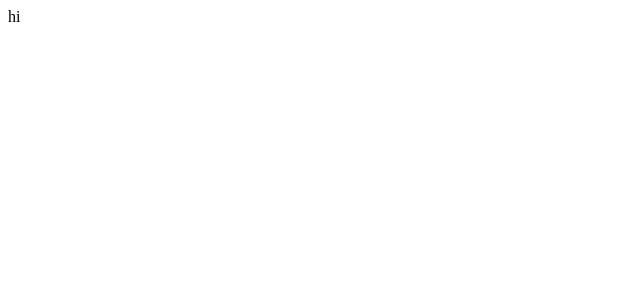
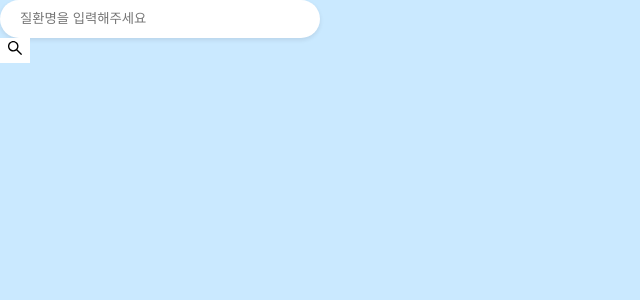
Before and after one commit to Aroma-oh/search-recommend-serivce, a React (Create React App) app: page / in a window 1280 px wide. Shown: the top 300 px of the page, without its empty margins (0-640 px from the left). Built offline with nearby package versions, Linux system fonts and the light colour scheme.

Commit message:
feat: search bar 컴포넌트 생성

```diff
--- a/src/App.tsx
+++ b/src/App.tsx
@@ -1,9 +1,15 @@
+import Search from 'containers/Search';
+import 'styles/index.css';
+import 'styles/global.css';
+
 function App() {
-  return (
-    <div className="App">
-      hi
-    </div>
-  );
+    // instance.get('/sick?q=감염').then((res) => console.info('data', res.data))
+
+    return (
+        <div className='App'>
+            <Search />
+        </div>
+    );
 }
 
 export default App;
--- /dev/null
+++ b/src/components/SearchBar.tsx
@@ -0,0 +1,46 @@
+import styled from 'styled-components';
+import {AiOutlineSearch} from 'react-icons/ai';
+
+interface InputType {
+    label: string;
+    placeholder: string;
+    value: string;
+    onChange: (event: React.ChangeEvent<HTMLInputElement>) => void;
+}
+
+const SearchBar = ({label, placeholder, value, onChange}: InputType) => {
+    return (
+        <Box>
+            <label htmlFor={label} />
+            <Input id={label} placeholder={placeholder} value={value} onChange={onChange} />
+            <Button>
+                <AiOutlineSearch />
+            </Button>
+        </Box>
+    );
+};
+
+export default SearchBar;
+
+const Box = styled.form`
+    width: 280px;
+    height: 16px;
+    position: relative;
+`;
+
+const Input = styled.input`
+    padding: 11px 20px 12px 20px;
+    width: 100%;
+
+    border-radius: 42px;
+    background: var(--white);
+    box-shadow: var(--box-shadow);
+    border: none;
+    overflow: auto;
+`;
+const Button = styled.button`
+    border: none;
+    background: var(--white);
+    font-size: 18px;
+    right: -21px;
+`;
--- /dev/null
+++ b/src/containers/Search.tsx
@@ -0,0 +1,27 @@
+import styled from 'styled-components';
+import SearchBar from 'components/SearchBar';
+import {useInput} from 'hooks/useInput';
+
+const Search = () => {
+    const [value, changeValue] = useInput('');
+
+    return (
+        <Box>
+            <SearchBar
+                label='search'
+                placeholder='질환명을 입력해주세요'
+                value={value}
+                onChange={changeValue}
+            />
+        </Box>
+    );
+};
+
+export default Search;
+
+const Box = styled.section`
+    width: 100vw;
+    height: 100vh;
+
+    background-color: var(--bg-color);
+`;
```
